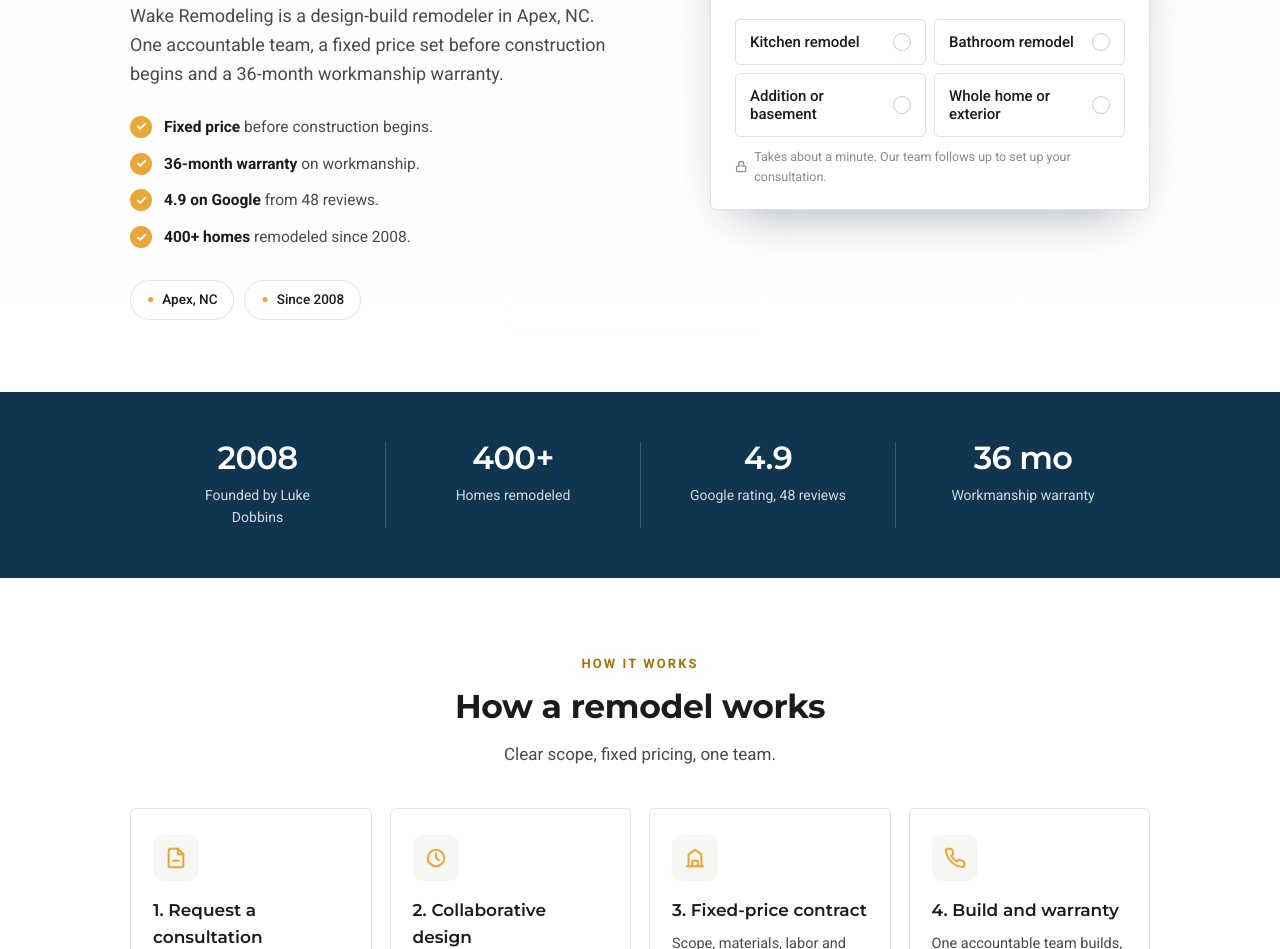
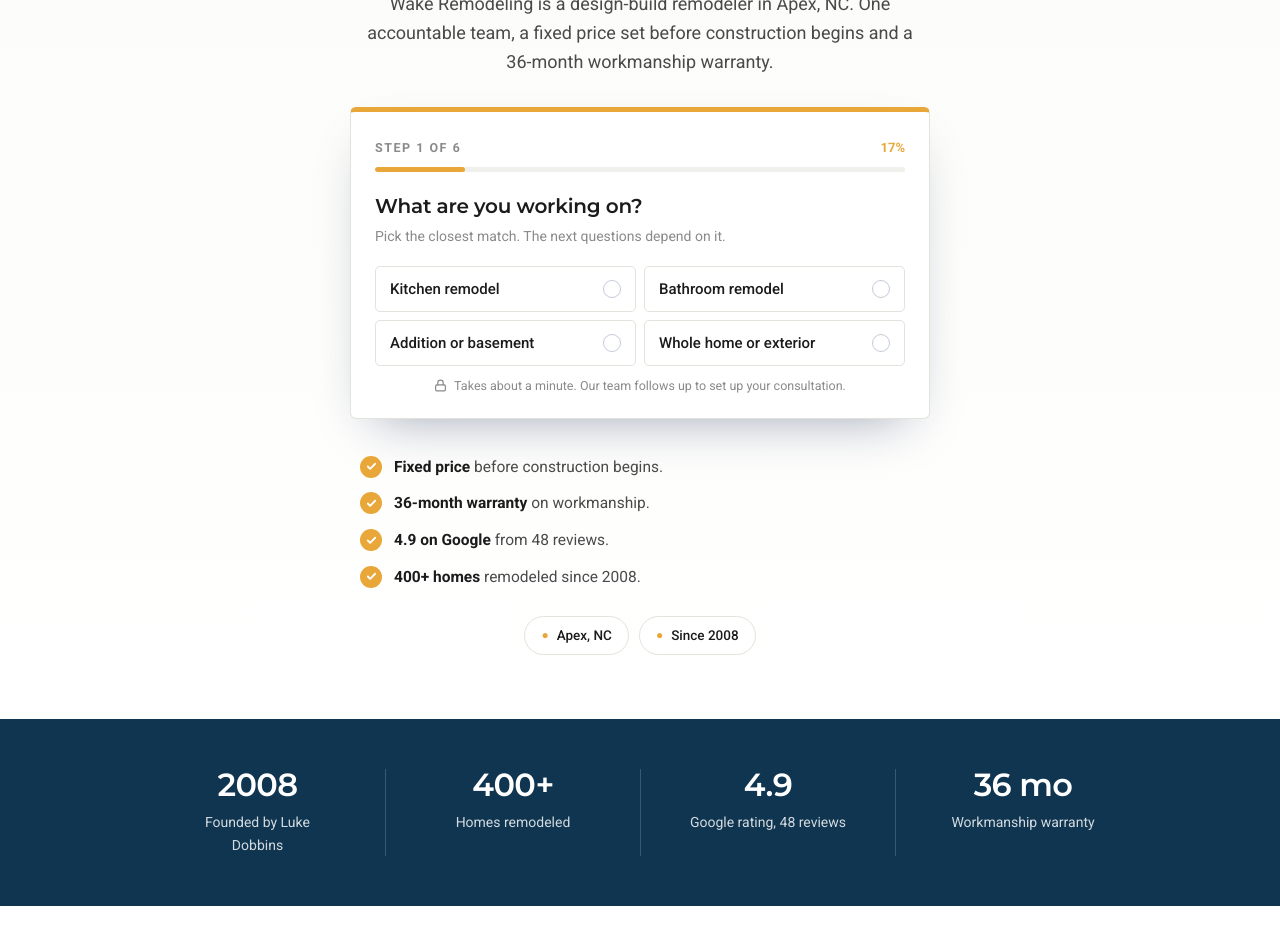
Before and after one commit to sheafox1/wake-remodeling, a plain HTML site: page index.html in a window 1280 px wide. Shown: the part 303-1252 px from the top of the page. Drawn offline with Linux system fonts and the light colour scheme.

Commit message:
Centered application form and cash referral reward
Co-Authored-By: Claude Sonnet 5.5 <noreply@anthropic.com>

```diff
--- a/index.html
+++ b/index.html
@@ -240,6 +240,15 @@
   .awards { display:flex; flex-wrap:wrap; gap:14px; align-items:center; justify-content:center; margin-top:16px; }
   .awards img { height: 64px; width:auto; background: var(--navy); border-radius: 8px; padding: 8px 12px; }
   .opts.one { grid-template-columns: 1fr; }
+
+  /* centered hero (Shea 2026-11-17): headline, sub-headline, the form in the middle, information below */
+  .hero-c { text-align: center; padding-top: 52px; padding-bottom: 64px; }
+  .hero-c h1 { max-width: 26ch; margin: 0 auto 16px; text-wrap: balance; }
+  .hero-c .lede { margin: 0 auto 30px; max-width: 56ch; }
+  .hero-c .lab { margin-left: auto; margin-right: auto; }
+  .card-c { max-width: 580px; margin: 0 auto 36px; text-align: left; }
+  .ticks-c { max-width: 560px; margin: 0 auto 26px; text-align: left; }
+  .badges-c { justify-content: center; }
   .hrow .brand { height: 70px !important; width: auto; }
   .flogo { height: 80px !important; width: auto; background:none !important; padding:0 !important; }
   footer { background: #0F3550 !important; }
@@ -267,25 +276,11 @@
 </header>
 
 <div class="hero-wrap">
-<div class="inner hero">
-  <div class="hgrid">
-    <div>
+<div class="inner hero hero-c">
   <p class="lab">Kitchens &middot; Baths &middot; Additions &middot; Apex, NC</p>
   <h1>Turn your house into <em>your forever home.</em></h1>
   <p class="lede">Wake Remodeling is a design-build remodeler in Apex, NC. One accountable team, a fixed price set before construction begins and a 36-month workmanship warranty.</p>
-      <ul class="ticks">
-        <li><span class="ck"><svg width="11" height="11" viewBox="0 0 24 24" fill="none" stroke="#fff" stroke-width="4" stroke-linecap="round" stroke-linejoin="round"><path d="M20 6 9 17l-5-5"/></svg></span><span><b>Fixed price</b> before construction begins.</span></li>
-        <li><span class="ck"><svg width="11" height="11" viewBox="0 0 24 24" fill="none" stroke="#fff" stroke-width="4" stroke-linecap="round" stroke-linejoin="round"><path d="M20 6 9 17l-5-5"/></svg></span><span><b>36-month warranty</b> on workmanship.</span></li>
-        <li><span class="ck"><svg width="11" height="11" viewBox="0 0 24 24" fill="none" stroke="#fff" stroke-width="4" stroke-linecap="round" stroke-linejoin="round"><path d="M20 6 9 17l-5-5"/></svg></span><span><b>4.9 on Google</b> from 48 reviews.</span></li>
-        <li><span class="ck"><svg width="11" height="11" viewBox="0 0 24 24" fill="none" stroke="#fff" stroke-width="4" stroke-linecap="round" stroke-linejoin="round"><path d="M20 6 9 17l-5-5"/></svg></span><span><b>400+ homes</b> remodeled since 2008.</span></li>
-      </ul>
-      <div class="badges">
-        <span class="badge"><i>&#9679;</i> Apex, NC</span>
-        <span class="badge"><i>&#9679;</i> Since 2008</span>
-      </div>
-    </div>
-
-    <div class="card">
+  <div class="card card-c">
     <div class="ctop"><span class="cstep" id="stepLab">Step 1 of 6</span><span class="cpct" id="pct">17%</span></div>
     <div class="track"><div class="fill" id="fill"></div></div>
     <div id="stage"></div>
@@ -295,6 +290,15 @@
       Takes about a minute. Our team follows up to set up your consultation.
     </div>
   </div>
+  <ul class="ticks ticks-c">
+        <li><span class="ck"><svg width="11" height="11" viewBox="0 0 24 24" fill="none" stroke="#fff" stroke-width="4" stroke-linecap="round" stroke-linejoin="round"><path d="M20 6 9 17l-5-5"/></svg></span><span><b>Fixed price</b> before construction begins.</span></li>
+        <li><span class="ck"><svg width="11" height="11" viewBox="0 0 24 24" fill="none" stroke="#fff" stroke-width="4" stroke-linecap="round" stroke-linejoin="round"><path d="M20 6 9 17l-5-5"/></svg></span><span><b>36-month warranty</b> on workmanship.</span></li>
+        <li><span class="ck"><svg width="11" height="11" viewBox="0 0 24 24" fill="none" stroke="#fff" stroke-width="4" stroke-linecap="round" stroke-linejoin="round"><path d="M20 6 9 17l-5-5"/></svg></span><span><b>4.9 on Google</b> from 48 reviews.</span></li>
+        <li><span class="ck"><svg width="11" height="11" viewBox="0 0 24 24" fill="none" stroke="#fff" stroke-width="4" stroke-linecap="round" stroke-linejoin="round"><path d="M20 6 9 17l-5-5"/></svg></span><span><b>400+ homes</b> remodeled since 2008.</span></li>
+  </ul>
+  <div class="badges badges-c">
+        <span class="badge"><i>&#9679;</i> Apex, NC</span>
+        <span class="badge"><i>&#9679;</i> Since 2008</span>
   </div>
 </div>
 </div>
```
Also changed, not shown: referral/index.html (+5 -5 lines). Lines whose indentation alone changed are shown as unchanged.
